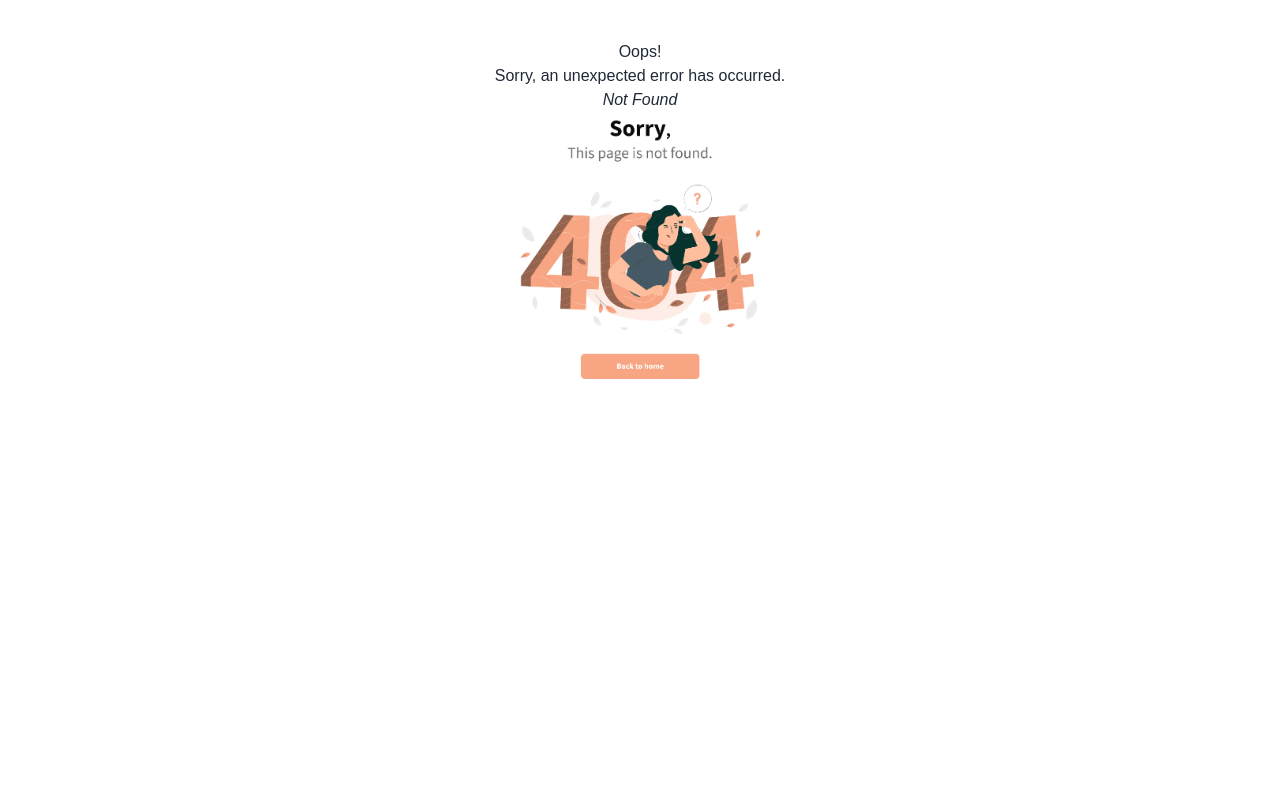
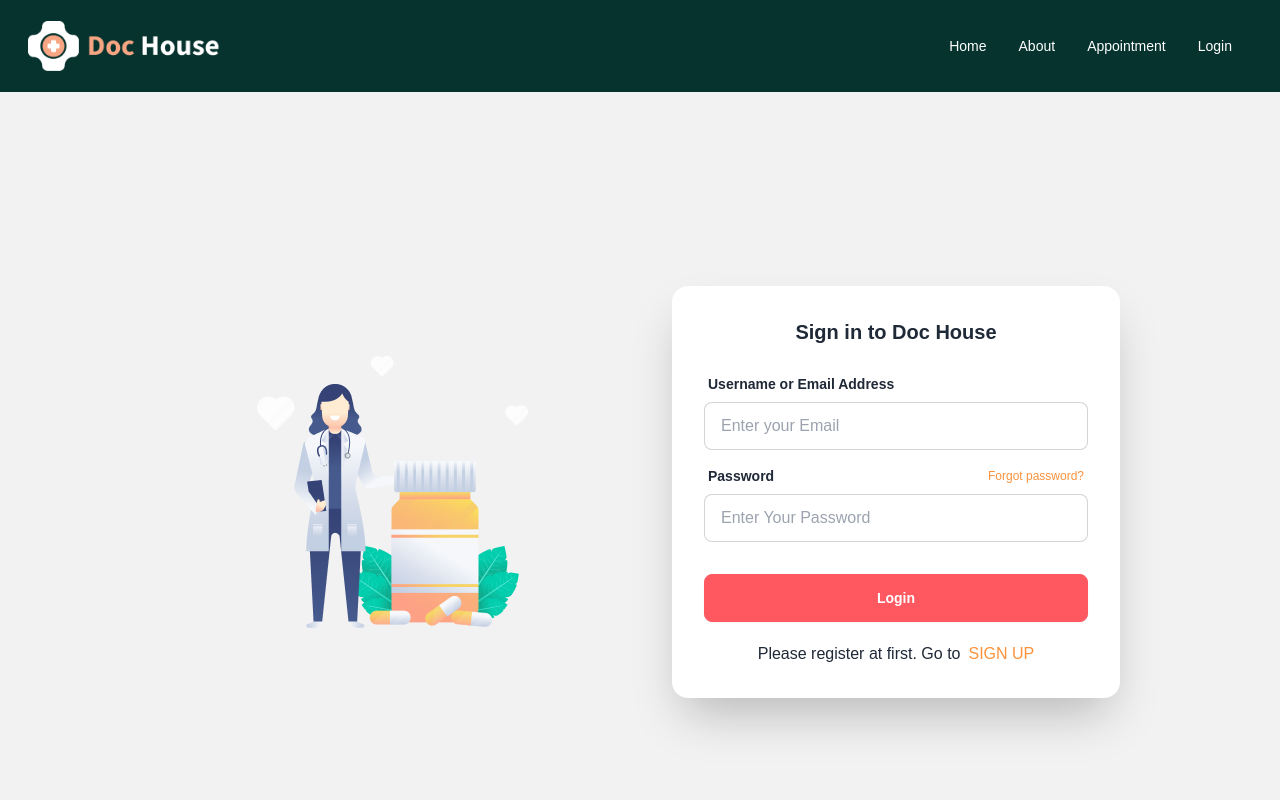
Before and after one commit to mdsabbirkhan1371/doctor-house-client-site, a React (Vite) app: page /login in a window 1280 px wide. Before the commit this address had no page. Shown: the top 800 px of the page. Built offline with nearby package versions, Linux system fonts and the light colour scheme.

Commit message:
login and signup page content add

```diff
--- /dev/null
+++ b/src/Component/Login/Login.jsx
@@ -0,0 +1,78 @@
+import React from 'react';
+import { Link } from 'react-router-dom';
+import loginImage from '../../assets/Required/signInUp.png';
+
+const Login = () => {
+  return (
+    <div className="hero bg-base-200 min-h-screen p-5">
+      <div className="hero-content flex-col lg:flex-row items-center gap-8 w-full lg:w-4/5 lg:gap-12">
+        {/* Image container on the left */}
+        <div className="text-center lg:text-left w-full lg:w-1/2 h-full flex justify-center items-center">
+          <img
+            src={loginImage}
+            alt="Login"
+            className="max-w-full h-full object-cover" // Ensure the image covers the full height
+          />
+        </div>
+        <div className="card bg-base-100 w-full max-w-md lg:w-1/2 shrink-0 shadow-2xl">
+          <form className="card-body">
+            <h3 className="text-center font-semibold text-xl mb-3">
+              Sign in to Doc House
+            </h3>
+            <div className="form-control">
+              <label className="label">
+                <span className="label-text font-semibold">
+                  Username or Email Address
+                </span>
+              </label>
+              <input
+                name="email"
+                type="email"
+                placeholder="Enter your Email"
+                className="input input-bordered"
+                required
+              />
+            </div>
+            <div className="form-control">
+              <div className="flex justify-between items-center">
+                <label className="label">
+                  <span className="label-text font-semibold">Password</span>
+                </label>
+                <label className="label">
+                  <a
+                    href="#"
+                    className="label-text-alt link link-hover text-orange-400"
+                  >
+                    Forgot password?
+                  </a>
+                </label>
+              </div>
+              <input
+                name="password"
+                type="password"
+                placeholder="Enter Your Password"
+                className="input input-bordered"
+                required
+              />
+            </div>
+            <div className="form-control mt-6">
+              <input
+                className="btn btn-error text-white w-full"
+                type="submit"
+                value="Login"
+              />
+            </div>
+            <p className="mt-3 text-center">
+              Please register at first. Go to
+              <span className="text-orange-400 ml-2">
+                <Link to="/signUp">SIGN UP</Link>
+              </span>
+            </p>
+          </form>
+        </div>
+      </div>
+    </div>
+  );
+};
+
+export default Login;
--- /dev/null
+++ b/src/Component/SignUp/SignUp.jsx
@@ -0,0 +1,89 @@
+import React from 'react';
+import signUpImage from '../../assets/Required/signInUp.png';
+import { Link } from 'react-router-dom';
+const SignUp = () => {
+  return (
+    <div className="hero bg-base-200 min-h-screen p-5">
+      <div className="hero-content flex-col lg:flex-row items-center gap-8 w-full lg:w-4/5 lg:gap-12">
+        {/* Image container on the left */}
+        <div className="text-center lg:text-left w-full lg:w-1/2 h-full flex justify-center items-center">
+          <img
+            src={signUpImage}
+            alt="Login"
+            className="max-w-full h-full object-cover" // Ensure the image covers the full height
+          />
+        </div>
+        <div className="card bg-base-100 w-full max-w-md lg:w-1/2 shrink-0 shadow-2xl">
+          <form className="card-body">
+            <h3 className="text-center font-semibold text-xl mb-3">
+              Sign Up to Doc House
+            </h3>
+            <div className="form-control">
+              <label className="label">
+                <span className="label-text font-semibold">Name</span>
+              </label>
+              <input
+                name="name"
+                type="text"
+                placeholder="Enter Your Name"
+                className="input input-bordered"
+                required
+              />
+            </div>
+            <div className="form-control">
+              <label className="label">
+                <span className="label-text font-semibold">Username</span>
+              </label>
+              <input
+                name="username"
+                type="text"
+                placeholder="Enter Your User Name"
+                className="input input-bordered"
+                required
+              />
+            </div>
+            <div className="form-control">
+              <label className="label">
+                <span className="label-text font-semibold">Email Address</span>
+              </label>
+              <input
+                name="email"
+                type="email"
+                placeholder="Enter your Email"
+                className="input input-bordered"
+                required
+              />
+            </div>
+            <div className="form-control">
+              <label className="label">
+                <span className="label-text font-semibold">Password</span>
+              </label>
+            </div>
+            <input
+              name="password"
+              type="password"
+              placeholder="Enter Your Password"
+              className="input input-bordered"
+              required
+            />
+            <div className="form-control mt-6">
+              <input
+                className="btn btn-error text-white w-full"
+                type="submit"
+                value="Create Account"
+              />
+            </div>
+            <p className="mt-3 text-center">
+              Already registered ? Go to
+              <span className="text-orange-400 ml-2">
+                <Link to="/login">LOGIN</Link>
+              </span>
+            </p>
+          </form>
+        </div>
+      </div>
+    </div>
+  );
+};
+
+export default SignUp;
```
Also changed, not shown: src/Routes/Routes/Routes.jsx (+10 -0 lines).
